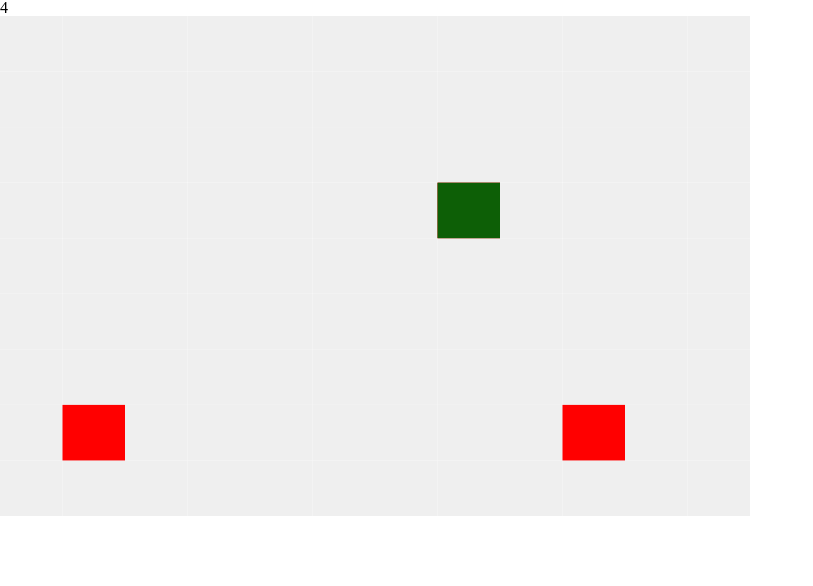
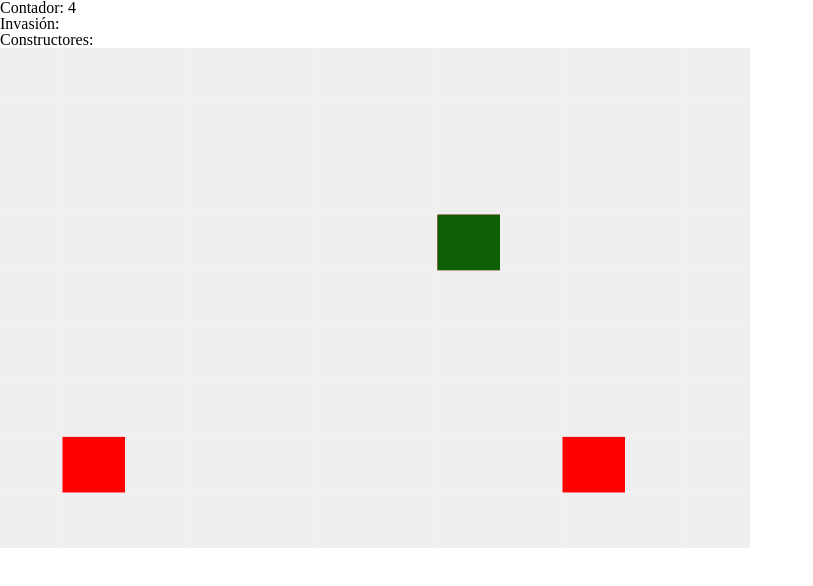
Before and after one commit to migumuno/juego_topos_js_html5, a plain HTML site: page index.html in a window 1280 px wide. Shown: the whole page, without its empty margins (0-813 px from the left). Drawn offline with Linux system fonts and the light colour scheme.

Commit message:
Añadidos indicadores de estado del juego

```diff
--- a/index.html
+++ b/index.html
@@ -9,7 +9,9 @@
     <script src="js/main.js"></script>
 </head>
 <body onload="init()">
-    <div id="contador"></div>
+    <div>Contador: <span id="contador"></span></div>
+    <div>Invasión: <span id="invasion"></span></div>
+    <div>Constructores: <span id="constructores"></span></div>
     <canvas id="juego" width="750" height="500"></canvas>
 </body>
 </html>
```
